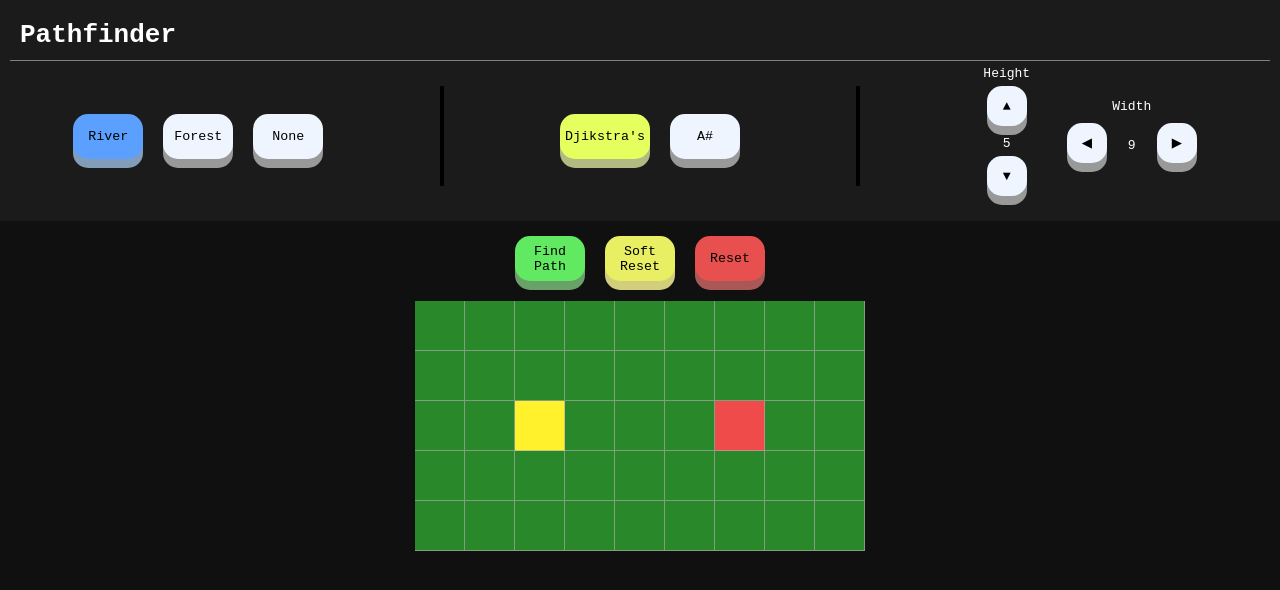
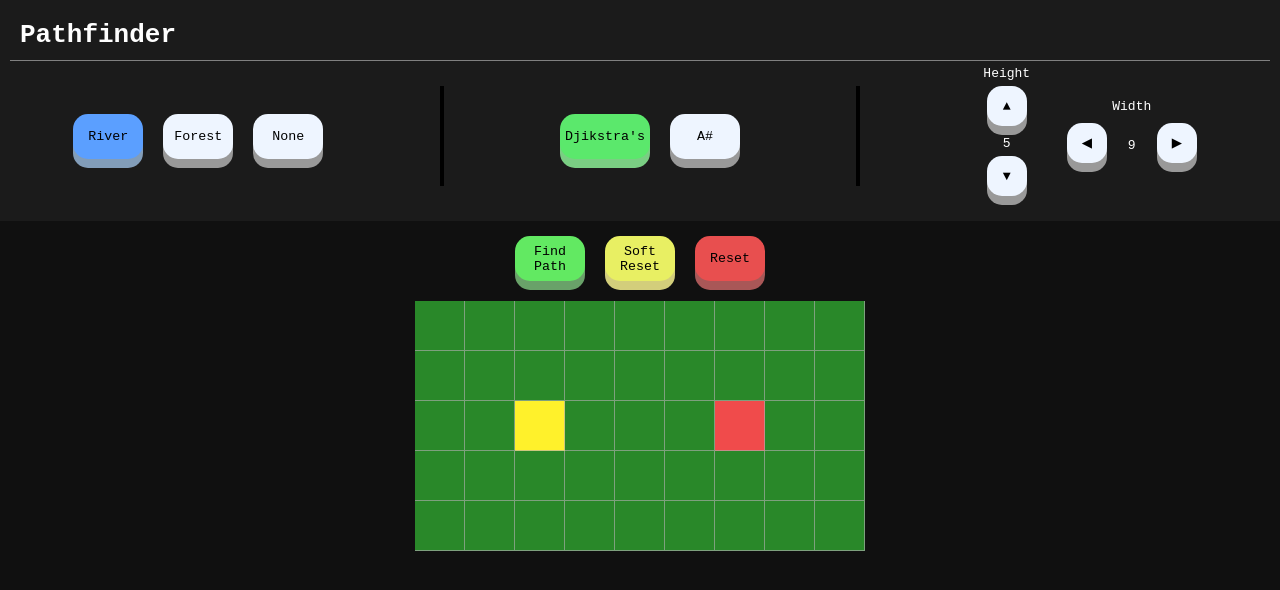
Before and after one commit to dingdongg/pathfinding, a React (Create React App) app: page / in a window 1280 px wide. Shown: the top 590 px of the page. Built offline with nearby package versions, Linux system fonts and the light colour scheme; the HTML template or start-up script is replaced by a standard one.

Commit message:
UI colour changes

```diff
--- a/src/App.css
+++ b/src/App.css
@@ -142,21 +142,21 @@ code {
   padding: 5px;
   text-align: center;
   cursor: pointer;
-  background-color: #e4ff5e;
+  background-color: #5be86c;
   border: none;
   border-radius: 15px;
-  box-shadow: 0 9px #b2b982;
+  box-shadow: 0 9px #7ace83;
   width: 90px;
   height: 45px;
 }
 
 .header .controls .algorithms .selected:hover {
-  background-color: #f1fd46;
+  background-color: #2cc23d;
 }
 
 .header .controls .algorithms .selected:active {
-  background-color: #fbff00;
-  box-shadow: 0 5px gray;
+  background-color: #298734;
+  box-shadow: 0 5px #2c472e;
   transform: translateY(4px);
 }
 
--- a/src/Sass/_abstract.scss
+++ b/src/Sass/_abstract.scss
@@ -1,7 +1,7 @@
 @mixin button(
     $normal: aliceblue,
-    $hover: rgb(205, 232, 255),
-    $click: rgb(138, 166, 190),
+    $hover: rgb(218, 229, 238),
+    $click: rgb(161, 168, 174),
     $shadow: #999,
     $shadowClick: rgb(128, 128, 128)
 ) {
--- a/src/Sass/_controls.scss
+++ b/src/Sass/_controls.scss
@@ -59,10 +59,11 @@
         .algorithms {
             .selected {
                 @include button(
-                    $normal: rgb(228, 255, 94),
-                    $hover: rgb(241, 253, 70),
-                    $click: rgb(251, 255, 0),
-                    $shadow: rgb(178, 185, 130)
+                    $normal: rgb(91, 232, 108),
+                    $hover: rgb(44, 194, 61),
+                    $click: rgb(41, 135, 52),
+                    $shadow: rgb(122, 206, 131),
+                    $shadowClick: rgb(44, 71, 46)
                 );
                 width: 90px;
                 height: 45px;
```
Also changed, not shown: 1 other file (tests, documents, lock files or other folders).
